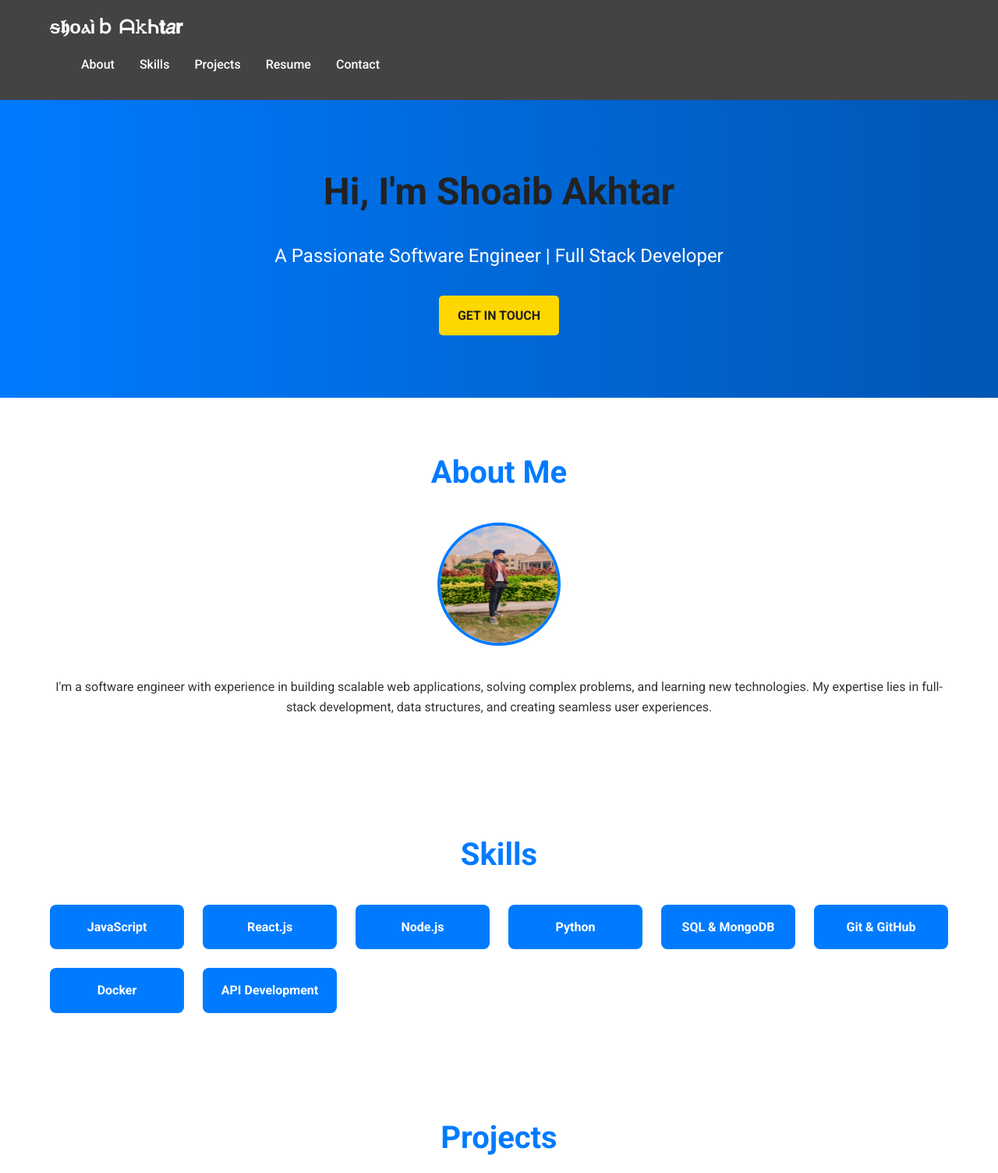
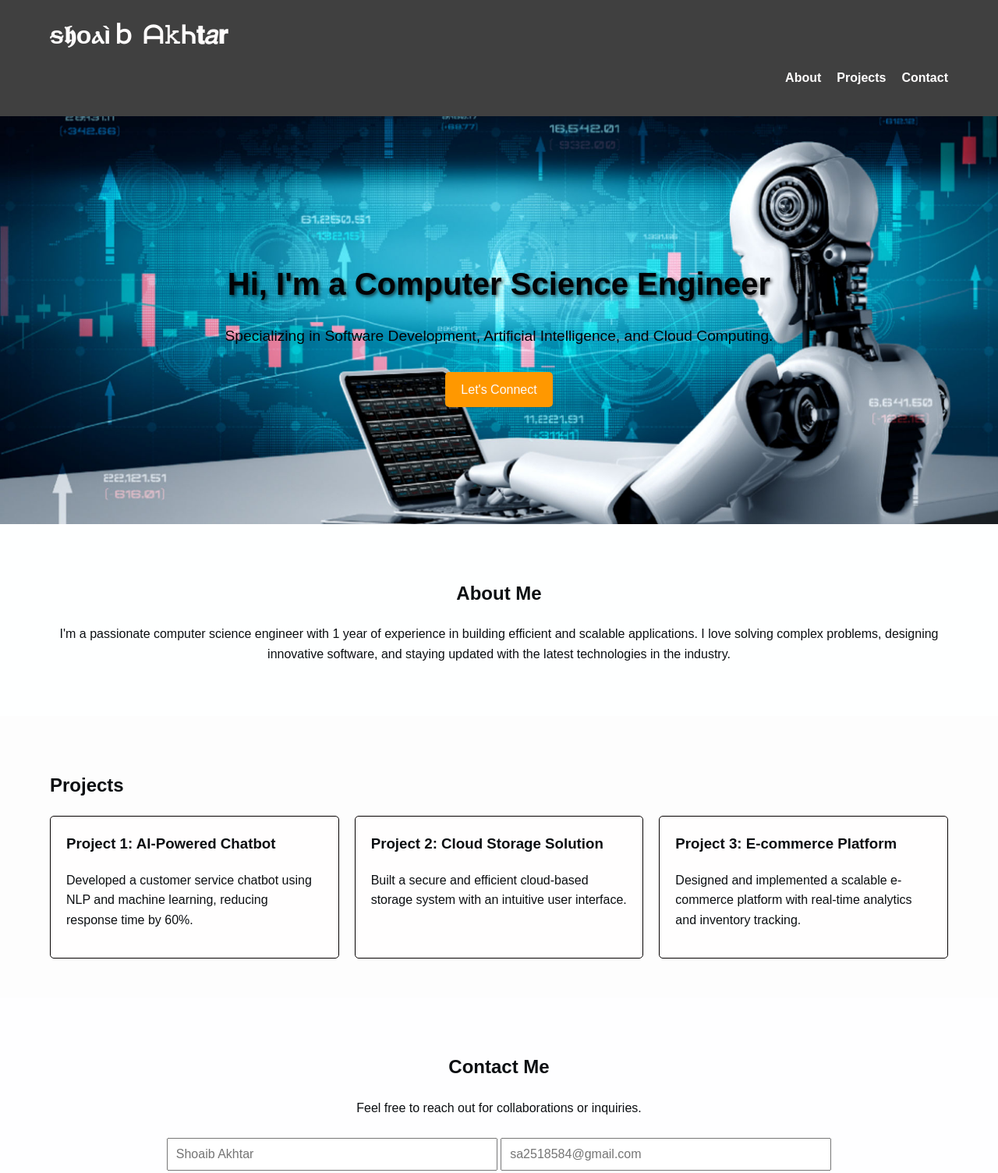
Before and after one commit to Shoaib-Akhtar-1221/Oasis-Portfolio-webpage, a plain HTML site: page index.html in a window 1280 px wide. Shown: the top 1504 px of the page at 78% size. Drawn offline with Linux system fonts and the light colour scheme.

Commit message:
Add files via upload

```diff
--- a/index.html
+++ b/index.html
@@ -3,111 +3,76 @@
 <head>
   <meta charset="UTF-8">
   <meta name="viewport" content="width=device-width, initial-scale=1.0">
-    <meta http-equiv="X-UA-Compatible" content="ie=edge">
-    <title>Shoaib Akhtar - Software Engineer</title>
+  <title>CS Engineer Landing Page</title>
   <link rel="stylesheet" href="style.css">
-    <link href="https://fonts.googleapis.com/css2?family=Roboto:wght@400;500;700&display=swap" rel="stylesheet">
 </head>
 <body>
-    <!-- Navigation -->
-    <nav class="navbar">
+  <header>
     <div class="container">
-            <h1 class="logo">ᵴ𝖍ᴏⲁìｂ ᗩ𝚔Ꮒ𝐭𝑎𝐫</h1>
-            <ul class="nav-links">
+      <h1>ᵴ𝖍ᴏⲁìｂ ᗩ𝚔Ꮒ𝐭𝑎𝐫</h1>
+      <nav>
+        <ul>
           <li><a href="#about">About</a></li>
-                <li><a href="#skills">Skills</a></li>
           <li><a href="#projects">Projects</a></li>
-                <li><a href="#resume">Resume</a></li>
           <li><a href="#contact">Contact</a></li>
         </ul>
-        </div>
       </nav>
-
-    <!-- Hero Section -->
-    <header class="hero">
-        <div class="container">
-            <h1>Hi, I'm Shoaib Akhtar</h1>
-            <p>A Passionate Software Engineer | Full Stack Developer</p>
-            <a href="#contact" class="btn-primary">Get In Touch</a>
     </div>
   </header>
 
-    <!-- About Section -->
-    <section id="about" class="section">
+  <section id="hero">
     <div class="container">
-            <h2>About Me</h2>
-            <div class="about-content">
-                <img src="my photo.jpg" alt="Your Photo" class="profile-img">
-                <p>
-                    I'm a software engineer with experience in building scalable web applications, solving complex problems, and learning new technologies. My expertise lies in full-stack development, data structures, and creating seamless user experiences.
-                </p>
-            </div>
+      <h2>Hi, I'm a Computer Science Engineer</h2>
+      <p>Specializing in Software Development, Artificial Intelligence, and Cloud Computing.</p>
+      <a href="#contact" class="btn">Let's Connect</a>
     </div>
   </section>
 
-    <!-- Skills Section -->
-    <section id="skills" class="section">
+  <section id="about">
     <div class="container">
-            <h2>Skills</h2>
-            <div class="skills-grid">
-                <div class="skill-card">JavaScript</div>
-                <div class="skill-card">React.js</div>
-                <div class="skill-card">Node.js</div>
-                <div class="skill-card">Python</div>
-                <div class="skill-card">SQL & MongoDB</div>
-                <div class="skill-card">Git & GitHub</div>
-                <div class="skill-card">Docker</div>
-                <div class="skill-card">API Development</div>
-            </div>
+      <h2>About Me</h2>
+      <p>
+        I'm a passionate computer science engineer with 1 year of experience in building efficient and scalable
+        applications. I love solving complex problems, designing innovative software, and staying updated with the latest technologies in the industry.
+      </p>
     </div>
   </section>
 
-    <!-- Projects Section -->
-    <section id="projects" class="section">
+  <section id="projects">
     <div class="container">
       <h2>Projects</h2>
-            <div class="projects-grid">
-                <div class="project-card">
-                    <img src="E Commerce.jpg" alt="Project 1">
-                    <h3>E-Commerce Website</h3>
-                    <p>A full-stack e-commerce platform with user authentication, payment integration, and an admin dashboard.</p>
+      <div class="project-list">
+        <div class="project-item">
+          <h3>Project 1: AI-Powered Chatbot</h3>
+          <p>Developed a customer service chatbot using NLP and machine learning, reducing response time by 60%.</p>
         </div>
-                <div class="project-card">
-                    <img src="Wheather.jpg" alt="Project 2">
-                    <h3>Weather App</h3>
-                    <p>A React-based application that fetches real-time weather data using a public API.</p>
+        <div class="project-item">
+          <h3>Project 2: Cloud Storage Solution</h3>
+          <p>Built a secure and efficient cloud-based storage system with an intuitive user interface.</p>
         </div>
-                <div class="project-card">
-                    <img src="portfolio photo.jpg" alt="Project 3">
-                    <h3>Portfolio Website</h3>
-                    <p>A personal portfolio to showcase projects and skills, built using HTML, CSS, and JavaScript.</p>
+        <div class="project-item">
+          <h3>Project 3: E-commerce Platform</h3>
+          <p>Designed and implemented a scalable e-commerce platform with real-time analytics and inventory tracking.</p>
         </div>
       </div>
     </div>
   </section>
 
-    <!-- Resume Section -->
-    <section id="resume" class="section">
+  <section id="contact">
     <div class="container">
-            <h2>Resume</h2>
-            <p>You can download my resume to learn more about my work experience and qualifications.</p>
-            <a href="ShoaibAkhtar_Resume.pdf" class="btn-primary" download>Download Resume</a>
+      <h2>Contact Me</h2>
+      <p>Feel free to reach out for collaborations or inquiries.</p>
+      <form action="#" method="POST">
+        <input type="text" name="name" placeholder="Shoaib Akhtar" required>
+        <input type="email" name="email" placeholder="sa2518584@gmail.com" required>
+        <textarea name="message" placeholder="Message Me" required></textarea>
+        <button type="submit">Send Message</button>
+      </form>
     </div>
   </section>
 
-    <!-- Contact Section -->
-    <section id="contact" class="section">
-        <div class="container">
-            <h2>Contact</h2>
-            <p>If you'd like to work together, feel free to reach out!</p>
-            <p>Email: <a href="mailto:sa2518584@gmail.com">sa2518584@gmail.com</a></p>
-            <p>Phone: +91 0123456789</p>
-        </div>
-    </section>
-
-    <!-- Footer -->
-    <footer class="footer">
-        <p>&copy; 2024 Shoaib Akhtar. All Rights Reserved.</p>
+  <footer>
+    <p>© 2024 Shoaib Akhtar. All Rights Reserved.</p>
   </footer>
 </body>
 </html>
--- a/style.css
+++ b/style.css
@@ -1,22 +1,11 @@
 /* General Styles */
 body {
-    font-family: 'Roboto', sans-serif;
+    font-family: Arial, sans-serif;
     margin: 0;
     padding: 0;
-    color: #333;
-    background-color: #f9f9f9;
     line-height: 1.6;
-}
-
-h1, h2 {
-    margin: 0;
-    color: #222;
-    font-weight: 700;
-}
-
-a {
-    text-decoration: none;
-    color: inherit;
+    color: #0c0f12;
+    background: #fdfdfd;
   }
 
   .container {
@@ -25,200 +14,132 @@ a {
     margin: 0 auto;
   }
 
-/* Navbar */
-.navbar {
-    background-color: #444242;
-    padding: 1rem 0;
+  /* Header */
+  header {
+    background: #404040;
+    color: #fefcfc;
+    padding: 20px 0;
     position: sticky;
     top: 0;
     z-index: 1000;
-    box-shadow: 0px 2px 5px rgba(74, 72, 72, 0.1);
   }
 
-.navbar .logo {
-    color: #fff;
-    font-size: 1.5rem;
+  header h1 {
+    margin: 0;
+  }
+
+  nav ul {
+    list-style: none;
+    padding: 0;
+    display: flex;
+    justify-content: flex-end;
+  }
+
+  nav li {
+    margin-left: 20px;
+  }
+
+  nav a {
+    color: rgb(255, 253, 253);
+    text-decoration: none;
     font-weight: bold;
   }
 
-.nav-links {
-    list-style: none;
-    display: flex;
-    gap: 2rem;
+  /* Hero Section */
+  #hero {
+    text-align: center;
+    padding: 150px 20px;
+    background: url('oasis.jpg') no-repeat center center/cover;
+    color: #030306;
   }
 
-.nav-links a {
-    color: #fff;
-    font-weight: 500;
-    transition: color 0.3s ease;
+  #hero h2 {
+    font-size: 2.5em;
+    margin-bottom: 20px;
+    text-shadow: 2px 2px 4px rgba(0, 0, 0, 0.7);
   }
 
-.nav-links a:hover {
-    color: #ffd700;
+  #hero p {
+    font-size: 1.2em;
+    margin-bottom: 30px;
   }
 
-/* Hero Section */
-.hero {
-    background: linear-gradient(to right, #007bff, #0056b3);
-    color: #fff;
-    text-align: center;
-    padding: 5rem 1rem;
+  .btn {
+    display: inline-block;
+    background: #ff9800;
+    color: #fdfbfb;
+    padding: 10px 20px;
+    text-decoration: none;
+    border-radius: 5px;
   }
 
-.hero h1 {
-    font-size: 3rem;
-    margin-bottom: 1rem;
-}
-
-.hero p {
-    font-size: 1.5rem;
-    margin-bottom: 2rem;
-}
-
-.btn-primary {
-    display: inline-block;
-    padding: 0.8rem 1.5rem;
-    background-color: #ffd700;
-    color: #221e1e;
-    font-weight: bold;
-    border-radius: 5px;
-    text-transform: uppercase;
-    transition: background 0.3s ease;
-}
-
-.btn-primary:hover {
-    background-color: #ffc107;
+  .btn:hover {
+    background: #e68900;
   }
 
   /* About Section */
-.section {
-    padding: 4rem 0;
-    background-color: #fff;
+  #about {
+    padding: 50px 0;
+    background: #feffff;
     text-align: center;
   }
 
-.section h2 {
-    font-size: 2.5rem;
-    margin-bottom: 2rem;
-    color: #007bff;
+  /* Projects Section */
+  #projects {
+    padding: 50px 0;
   }
 
-.about-content {
-    display: flex;
-    flex-direction: column;
-    align-items: center;
+  .project-list {
+    display: grid;
+    grid-template-columns: repeat(auto-fit, minmax(300px, 1fr));
+    gap: 20px;
   }
 
-.about-content img {
-    width: 150px;
-    height: 150px;
-    border-radius: 50%;
-    border: 4px solid #007bff;
-    margin-bottom: 1.5rem;
+  .project-item {
+    background: rgb(255, 254, 254);
+    padding: 20px;
+    border: 1px solid #050101;
+    border-radius: 5px;
   }
 
-/* Skills Section */
-.skills-grid {
-    display: grid;
-    grid-template-columns: repeat(auto-fit, minmax(150px, 1fr));
-    gap: 1.5rem;
-    margin-top: 2rem;
-}
-
-.skill-card {
-    background-color: #007bff;
-    color: #fff;
-    padding: 1rem;
-    border-radius: 8px;
-    font-weight: bold;
-    text-align: center;
-    transition: transform 0.3s ease, background 0.3s ease;
-}
-
-.skill-card:hover {
-    transform: scale(1.05);
-    background-color: #0056b3;
-}
-
-/* Projects Section */
-.projects-grid {
-    display: grid;
-    grid-template-columns: repeat(auto-fit, minmax(300px, 1fr));
-    gap: 2rem;
-    margin-top: 2rem;
-}
-
-.project-card {
-    background-color: #fff;
-    border: 1px solid #ddd;
-    border-radius: 8px;
-    padding: 1.5rem;
-    text-align: center;
-    box-shadow: 0px 4px 6px rgba(0, 0, 0, 0.1);
-    transition: transform 0.3s ease;
-}
-
-.project-card img {
-    width: 100%;
-    border-radius: 8px;
-    margin-bottom: 1rem;
-}
-
-.project-card:hover {
-    transform: translateY(-5px);
+  .project-item h3 {
+    margin-top: 0;
   }
 
   /* Contact Section */
   #contact {
-    background-color: #f1f1f1;
-    padding: 4rem 0;
+    padding: 50px 0;
+    background: #fefefff8;
+    text-align: center;
   }
 
-#contact p {
-    font-size: 1.2rem;
+  form input, form textarea, form button {
+    width: 100%;
+    max-width: 400px;
+    margin: 10px auto;
+    padding: 10px;
+    font-size: 1em;
   }
 
-#contact a {
-    color: #007bff;
-    font-weight: bold;
-    text-decoration: underline;
+  form textarea {
+    height: 100px;
+  }
+
+  form button {
+    background: #333;
+    color: rgb(249, 244, 244);
+    border: none;
+    cursor: pointer;
+  }
+
+  form button:hover {
+    background: #555;
   }
 
   /* Footer */
-.footer {
-    background-color: #1a1a1a;
-    color: #fff;
+  footer {
+    background: #333;
+    color: rgb(253, 253, 253);
     text-align: center;
-    padding: 1.5rem 0;
-    font-size: 0.9rem;
+    padding: 10px 0;
   }
-
-.footer p {
-    margin: 0;
-}
-/* Resume Section */
-#resume {
-    background-color: #fff;
-    padding: 4rem 0;
-    text-align: center;
-}
-
-#resume p {
-    font-size: 1.2rem;
-    margin-bottom: 1.5rem;
-}
-
-#resume .btn-primary {
-    display: inline-block;
-    padding: 0.8rem 1.5rem;
-    background-color: #007bff;
-    color: #fff;
-    font-weight: bold;
-    border-radius: 5px;
-    text-transform: uppercase;
-    transition: background 0.3s ease;
-}
-
-#resume .btn-primary:hover {
-    background-color: #0056b3;
-}
```
Also changed, not shown: oasis.jpg (added). Lines whose indentation alone changed are shown as unchanged.
